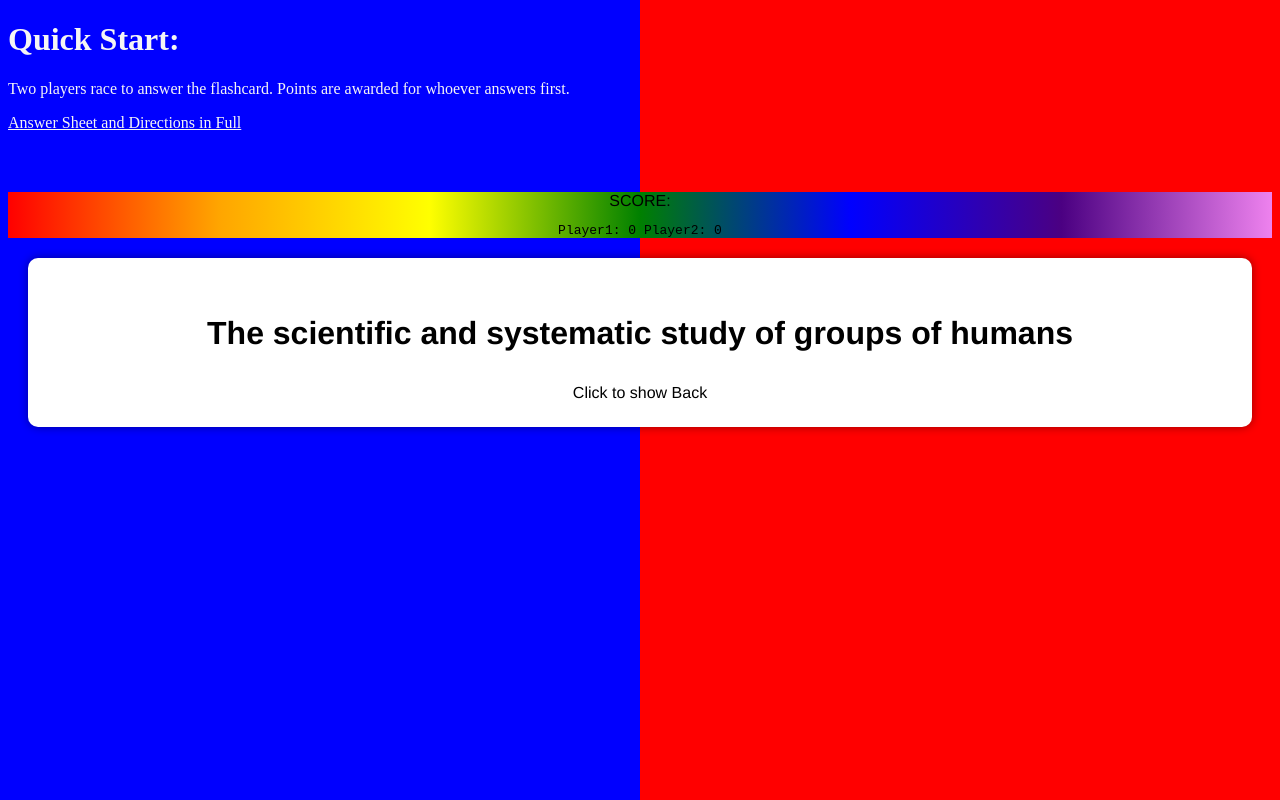
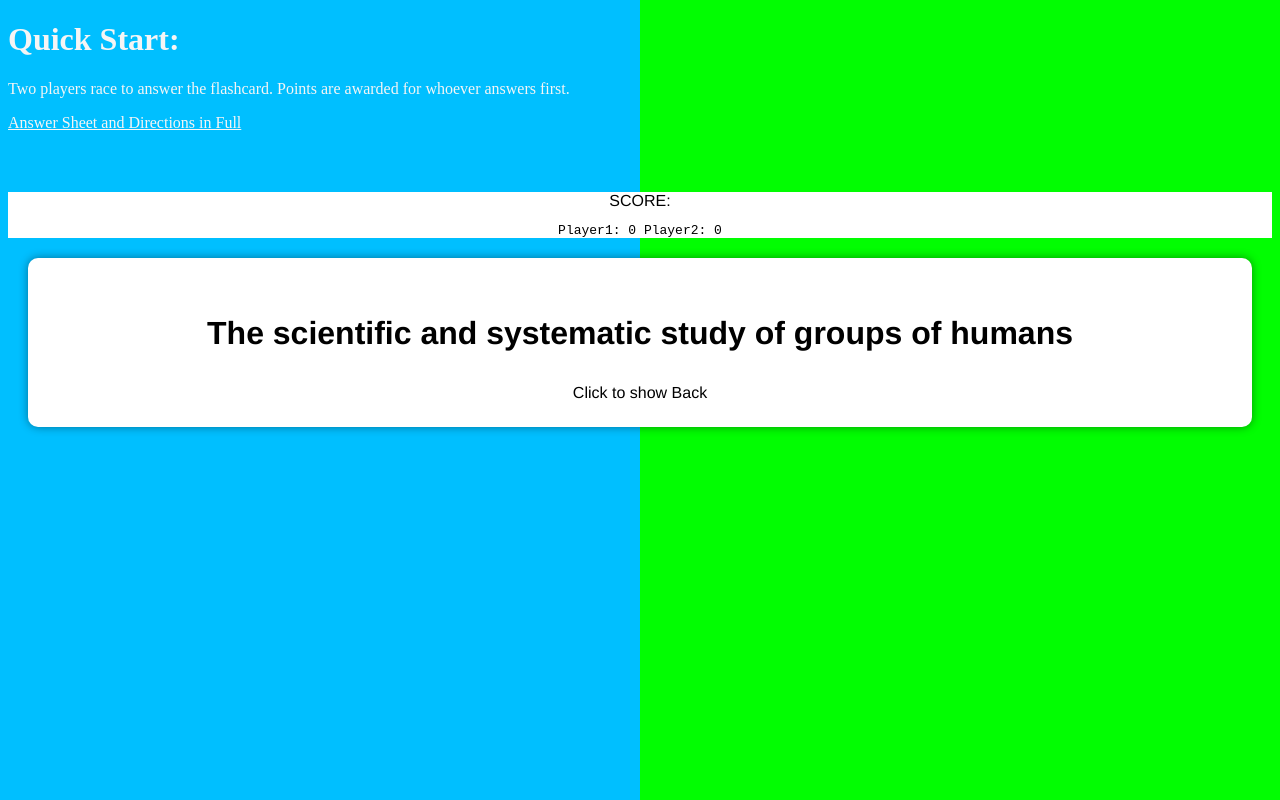
Before and after one commit to 1834423612/memory-game, a Vue app: page / in a window 1280 px wide. Built offline with nearby package versions, Linux system fonts and the light colour scheme.

Commit message:
color update

```diff
--- a/public/index.html
+++ b/public/index.html
@@ -7,7 +7,7 @@
     <title>Sociology Review Game</title>
     <style>
       body {
-        background: linear-gradient(to right, blue 50%, red 50%);
+        background: linear-gradient(to right, rgb(0, 191, 255) 50%, rgb(2, 253, 2) 50%);
         color:whitesmoke
       }
       a{color:whitesmoke}
--- a/src/App.vue
+++ b/src/App.vue
@@ -1,6 +1,6 @@
 <template>
   <div id="app">
-    <div class="score" style="color: black; background: linear-gradient(90deg, red 0%, orange 16.66%, yellow 33.33%, green 50%, blue 66.66%, indigo 83.33%, violet 100%);">
+    <div class="score" style="color: black; background: white">
       SCORE: <pre>{{ score }}</pre>
     </div>
     <flashcard :front="question" :back="answer"></flashcard>
```
